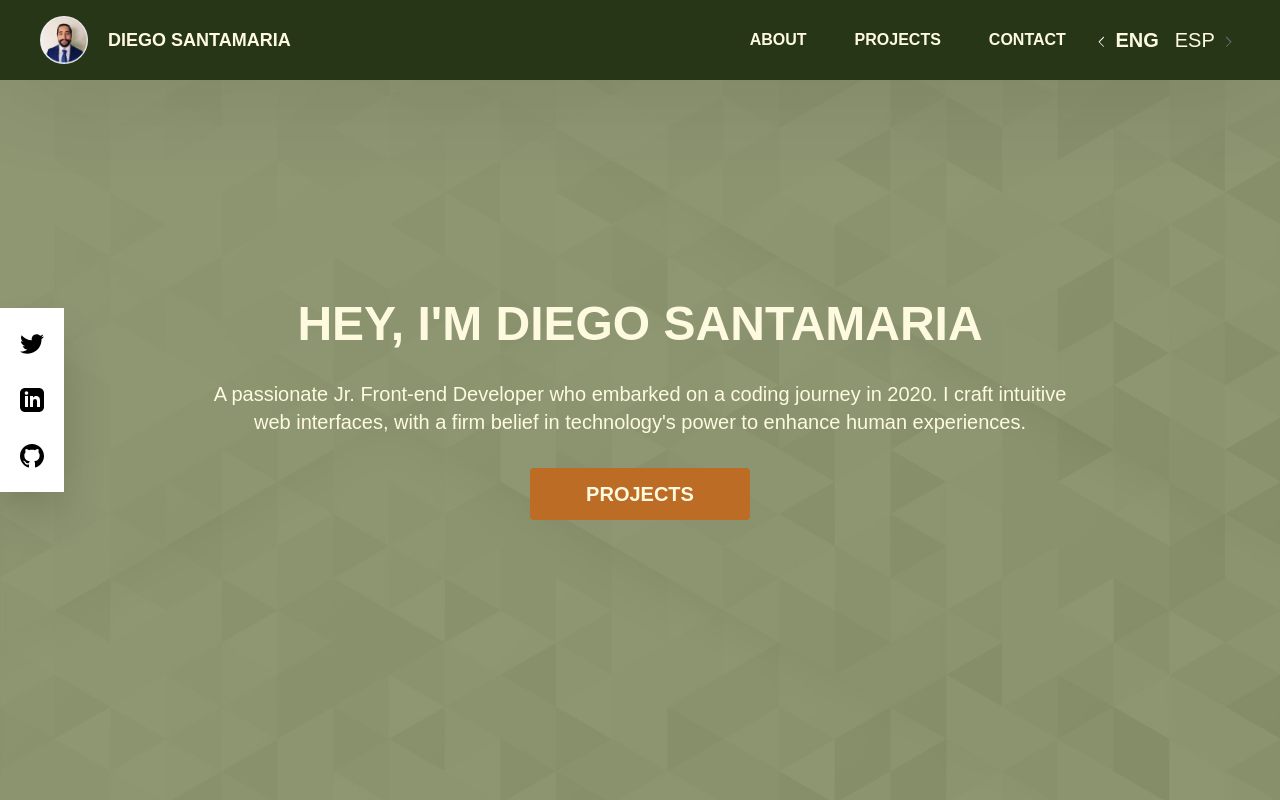
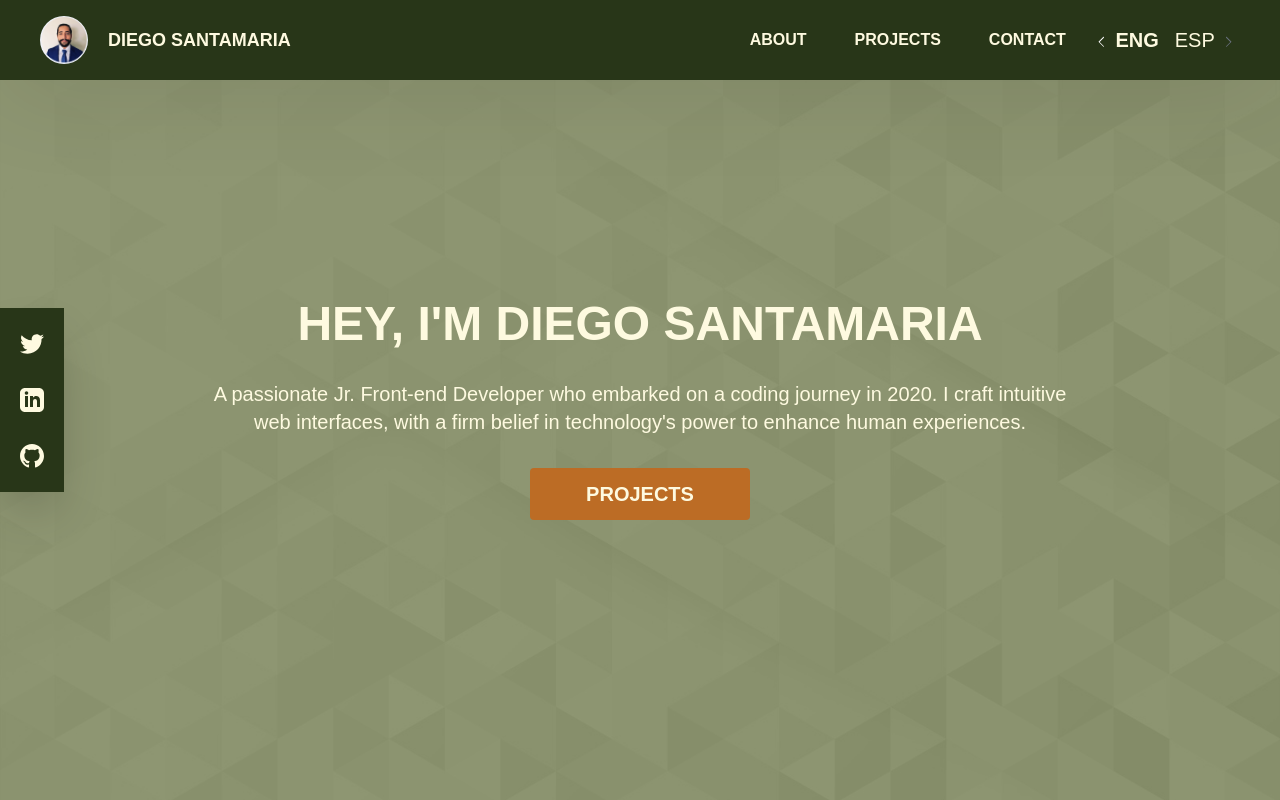
Before and after one commit to SantamariaCodes/basic-portfolio-website, a React (Create React App) app: page / in a window 1280 px wide. Shown: the top 800 px of the page. Built offline with nearby package versions, Linux system fonts and the light colour scheme.

Commit message:
feat(socialIcons): enhance color functionality

```diff
--- a/src/components/Contact/ContactForm.tsx
+++ b/src/components/Contact/ContactForm.tsx
@@ -80,7 +80,7 @@ const ContactForm: React.FC<ContactFormProps> = ({ onSubmit }) => {
 
           <button
             type="submit"
-            className="bg-deepBlue hover:bg-lessDeepBlue text-white py-2 px-6 lg:py-3 font-bold lg:px-8 rounded "
+            className="bg-buttonCustomColor hover:bg-lessDeepBlue text-white py-2 px-6 lg:py-3 font-bold lg:px-8 rounded "
             disabled={isSubmitting}
           >
             {t("submitButton")}
--- a/src/components/Navbar/Navbar.tsx
+++ b/src/components/Navbar/Navbar.tsx
@@ -73,7 +73,7 @@ const Navbar: React.FC<NavbarProps> = ({
           {links.map((link, index) => (
             <button
               key={index}
-              className="font-extrabold lg:px-1 text-sm lg:text-base leading-tight rounded  mx-1 lg:mx-5 hover:text-deepBlue"
+              className="font-extrabold lg:px-1 text-sm lg:text-base leading-tight rounded  mx-1 lg:mx-5 hover:text-buttonCustomColor"
               onClick={link.action}
             >
               {link.text}
@@ -97,7 +97,7 @@ const Navbar: React.FC<NavbarProps> = ({
           {links.map((link, index) => (
             <button
               key={index}
-              className="block text-center w-full py-3 hover:bg-gray-200 transition duration-300 ease-in-out lg:inline-block lg:mt-0 lg:mx-2 border-b border-customColor hover:text-deepBlue"
+              className="block text-center w-full py-3 hover:bg-customColor transition duration-300 ease-in-out lg:inline-block lg:mt-0 lg:mx-2 border-b border-customColor hover:text-buttonCustomColor"
               onClick={() => {
                 setIsOpen(false);
                 link.action();
--- a/src/components/SocialIcons/SocialIcons.tsx
+++ b/src/components/SocialIcons/SocialIcons.tsx
@@ -3,30 +3,30 @@ import TwitterIcon from "./TwitterIcon";
 import LinkedInIcon from "./LinkedInIcon";
 import GitHubIcon from "./GitHubIcon";
 const SocialIcons: React.FC = () => (
-  <div className="flex flex-col bg-white w-16 p-2  items-center justify-center  shadow-2xl ">
+  <div className="flex flex-col bg-navbarCustomColor w-16 p-2  items-center justify-center  shadow-2xl ">
     <a
       href="https://twitter.com/DiegoSM47"
       target="_blank"
       rel="noopener noreferrer"
-      className="p-4 hover:bg-deepBlue rounded transition "
+      className="p-4 hover:bg-buttonCustomColor rounded transition "
     >
-      <TwitterIcon className="h-6 w-6 text-black" />
+      <TwitterIcon className="h-6 w-6 t" />
     </a>
     <a
       href="https://www.linkedin.com/in/diego-santamaria-miguel"
       target="_blank"
       rel="noopener noreferrer"
-      className="p-4 hover:bg-deepBlue rounded transition"
+      className="p-4 hover:bg-buttonCustomColor rounded transition"
     >
-      <LinkedInIcon className="h-6 w-6 text-black" />
+      <LinkedInIcon className="h-6 w-6" />
     </a>
     <a
       href="https://github.com/CodeSantamaria"
       target="_blank"
       rel="noopener noreferrer"
-      className="p-4 hover:bg-deepBlue rounded transition"
+      className="p-4 hover:bg-buttonCustomColor rounded transition"
     >
-      <GitHubIcon className="h-6 w-6 text-black" />
+      <GitHubIcon className="h-6 w-6 " />
     </a>
   </div>
 );
--- a/src/components/Translation/LanguageSwitcher.tsx
+++ b/src/components/Translation/LanguageSwitcher.tsx
@@ -38,7 +38,7 @@ const LanguageSwitcher = () => {
             {i18n.language === 'en' && (
               <button
                 onClick={() => changeLanguage('es')}
-                className="text-gray-700 block w-full text-left px-4 py-2 text-sm hover:text-deepBlue"
+                className="text-gray-700 block w-full text-left px-4 py-2 text-sm hover:text-buttonCustomColor"
               >
                 ESP
               </button>
@@ -46,7 +46,7 @@ const LanguageSwitcher = () => {
             {i18n.language === 'es' && (
               <button
                 onClick={() => changeLanguage('en')}
-                className="text-gray-700 block w-full text-left px-4 py-2 text-sm hover:text-deepBlue"
+                className="text-gray-700 block w-full text-left px-4 py-2 text-sm hover:text-buttonCustomColor"
               >
                 ENG
               </button>
--- a/src/components/Translation/LanguageSwitcherCommon.tsx
+++ b/src/components/Translation/LanguageSwitcherCommon.tsx
@@ -37,7 +37,7 @@ export function LanguageSwitcherCommon() {
     return i18n.language === lng;
   };
 
-  const hoverClass = "hover:text-deepBlue";
+  const hoverClass = "hover:text-buttonCustomColor";
 
   return (
     <div className="flex items-center">
```
